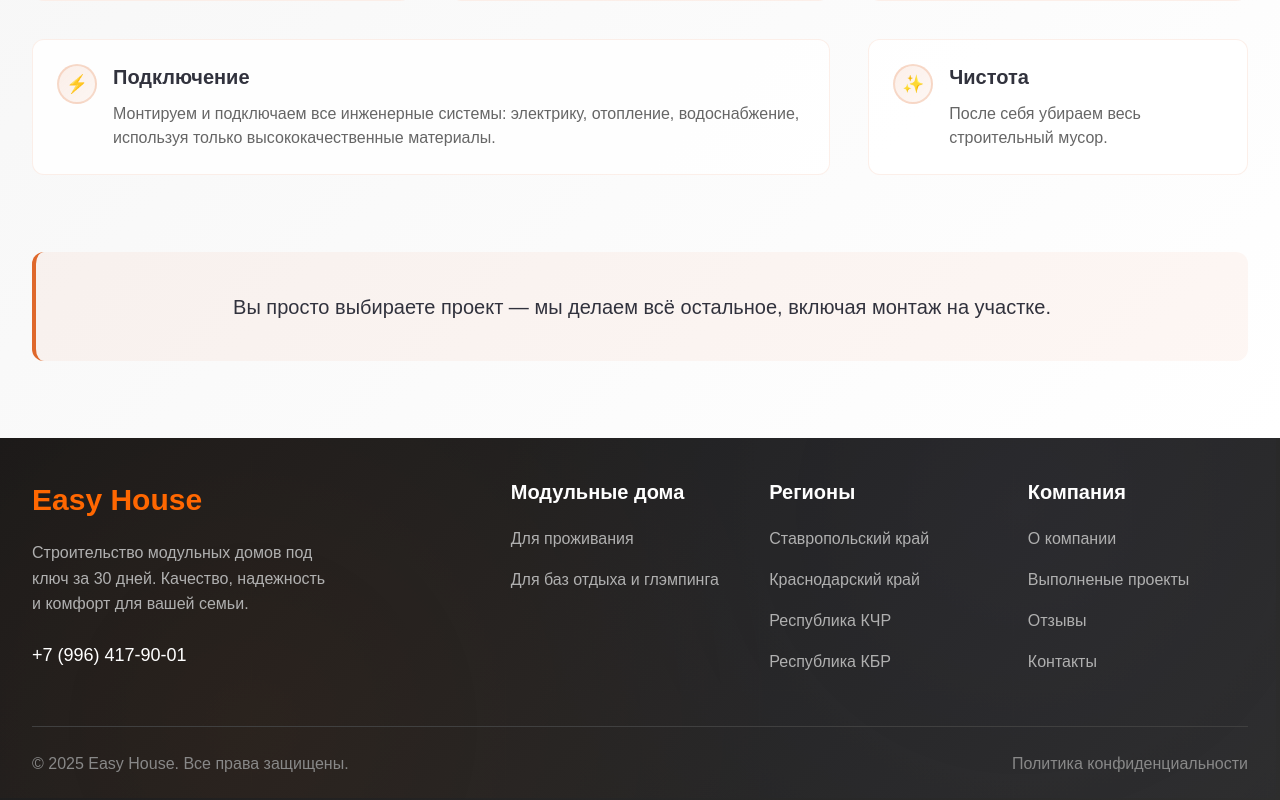
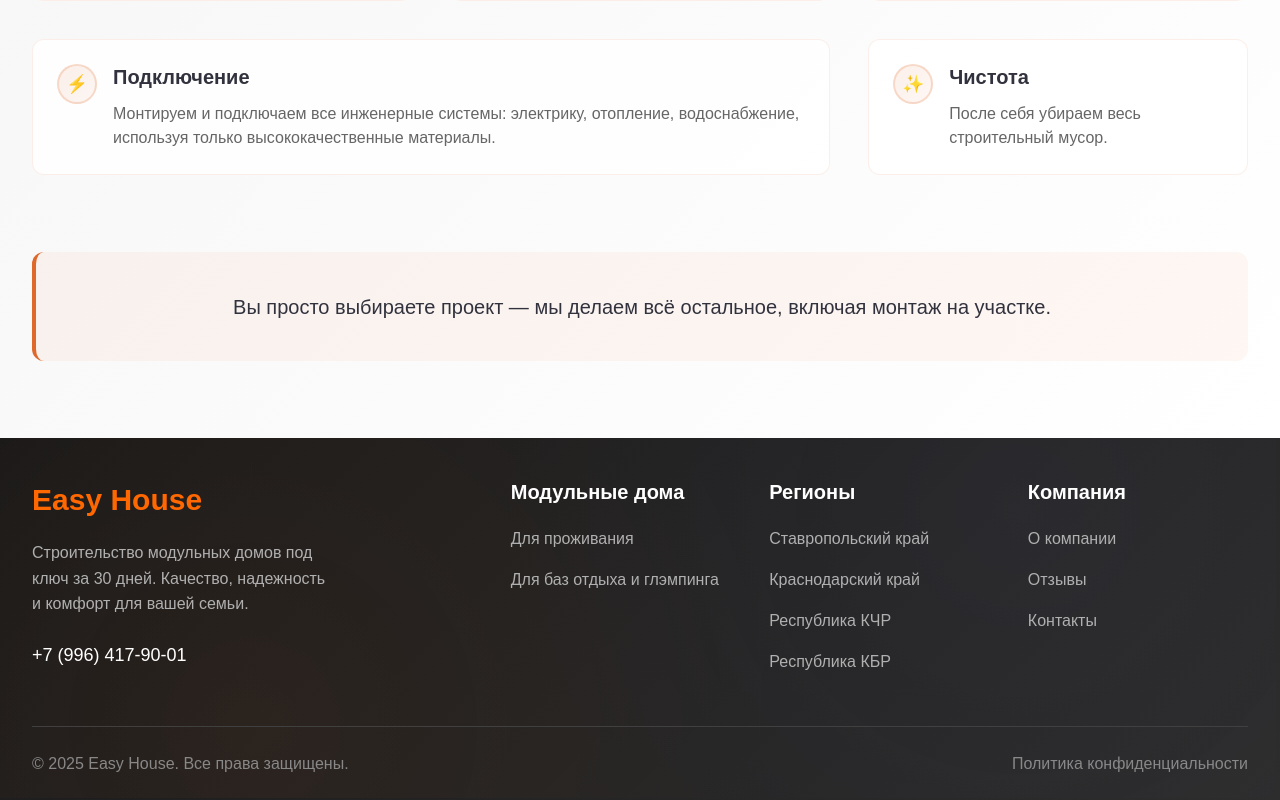
Before and after one commit to litvinenko88/Easy-House, a Next.js app: page / in a window 1280 px wide. Shown: the part 9950-10750 px from the top of the page. Built offline with nearby package versions, Linux system fonts and the light colour scheme.

Commit message:
Исправлены ссылки в футере на правильные страницы

```diff
--- a/src/components/Footer/Footer.js
+++ b/src/components/Footer/Footer.js
@@ -79,13 +79,10 @@ export default function Footer() {
               <div className={styles.title}>Компания</div>
               <ul className={styles.linksList}>
                 <li>
-                  <Link href="/about">О компании</Link>
+                  <Link href="/o-kompanii">О компании</Link>
                 </li>
                 <li>
-                  <Link href="/portfolio">Выполненые проекты</Link>
-                </li>
-                <li>
-                  <Link href="/reviews">Отзывы</Link>
+                  <Link href="/otzyvy">Отзывы</Link>
                 </li>
                 <li>
                   <Link href="/contacts">Контакты</Link>
@@ -99,7 +96,9 @@ export default function Footer() {
               © 2025 Easy House. Все права защищены.
             </div>
             <div className={styles.legal}>
-              <Link href="/politika-konfidentsialnosti">Политика конфиденциальности</Link>
+              <Link href="/politika-konfidentsialnosti">
+                Политика конфиденциальности
+              </Link>
             </div>
           </div>
         </div>
```
